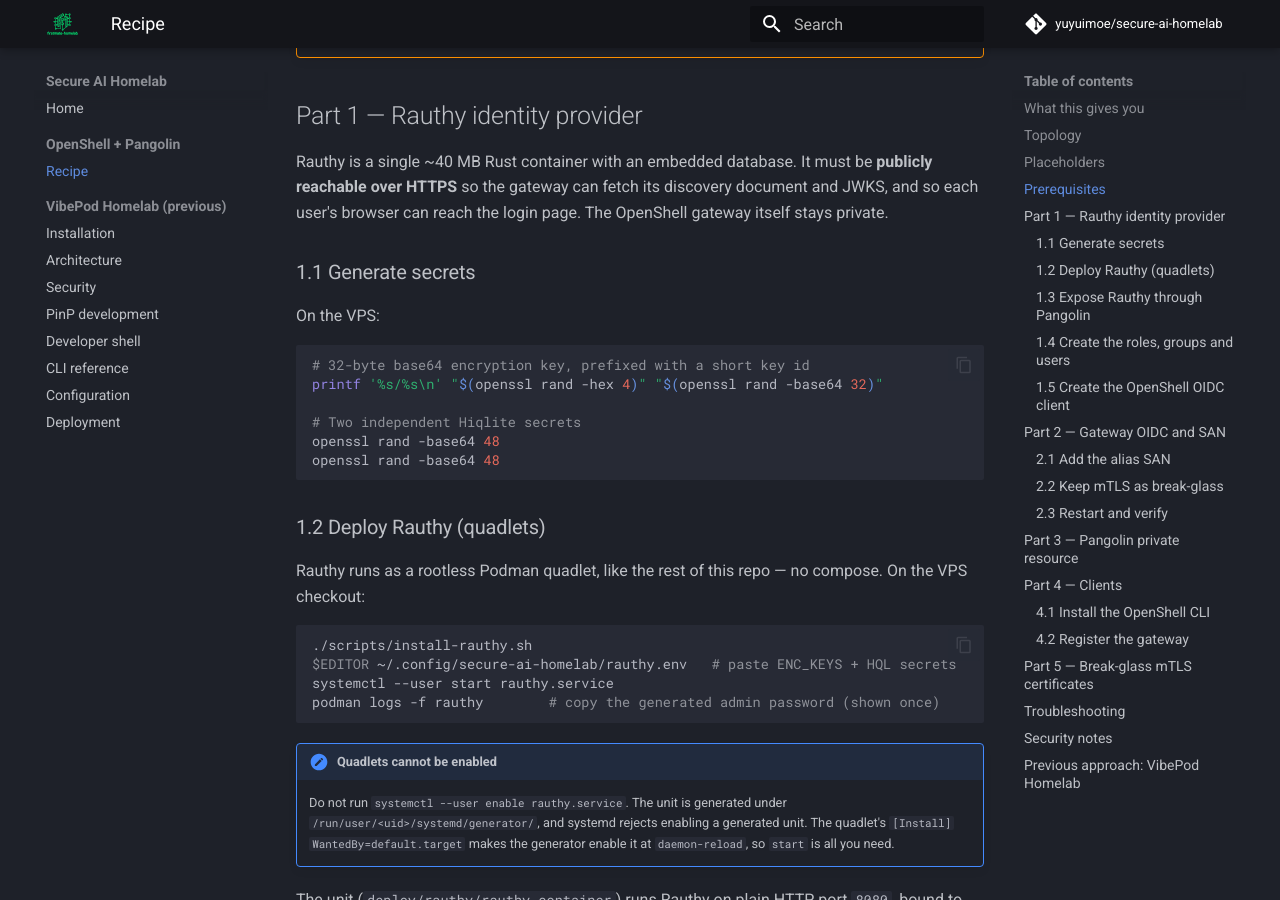
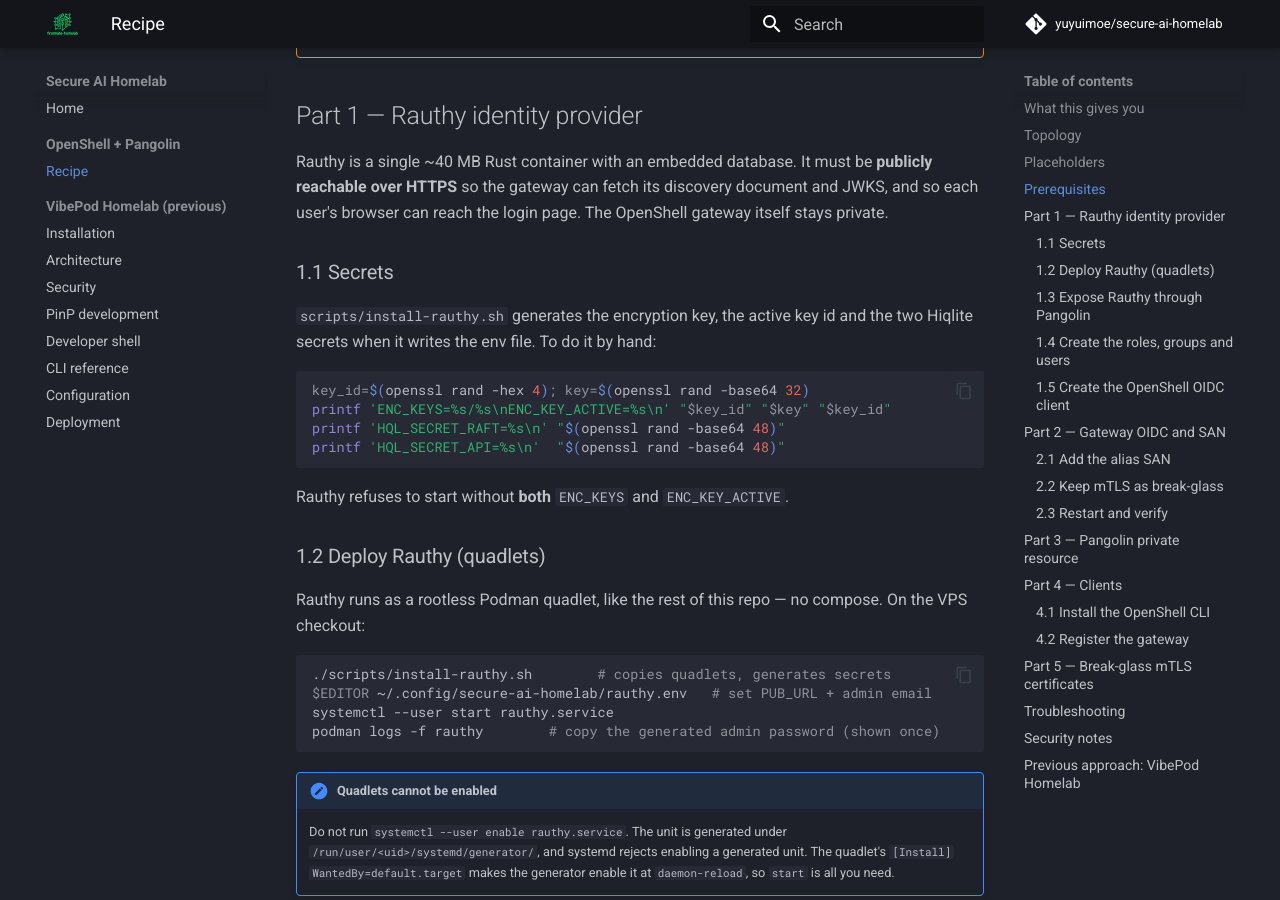
Before and after one commit to yuyuimoe/secure-ai-homelab, an MkDocs documentation site: the page built from docs/guides/openshell-pangolin.md, in a window 1280 px wide and 900 px high, scrolled down 1910 px. Built offline with MkDocs 1.6.1 and Material for MkDocs 9.7.7, drawn with Linux system fonts in a browser that asks for light colours; comment, search, counter and statistics services are not loaded.

Commit message:
fix(rauthy): require ENC_KEY_ACTIVE and generate secrets on install
Rauthy panics at startup (rauthy_config.rs:2840) when either encryption.keys
or encryption.key_active is empty. The env template only set ENC_KEYS, so a
fresh install could never boot. Add ENC_KEY_ACTIVE and have
install-rauthy.sh generate ENC_KEYS, ENC_KEY_ACTIVE and both Hiqlite secrets
when it writes rauthy.env.

````diff
--- a/docs/guides/openshell-pangolin.md
+++ b/docs/guides/openshell-pangolin.md
@@ -85,18 +85,19 @@ Rauthy is a single ~40 MB Rust container with an embedded database. It must be
 and JWKS, and so each user's browser can reach the login page. The OpenShell
 gateway itself stays private.
 
-### 1.1 Generate secrets
+### 1.1 Secrets
 
-On the VPS:
+`scripts/install-rauthy.sh` generates the encryption key, the active key id and
+the two Hiqlite secrets when it writes the env file. To do it by hand:
 
 ```bash
-# 32-byte base64 encryption key, prefixed with a short key id
-printf '%s/%s\n' "$(openssl rand -hex 4)" "$(openssl rand -base64 32)"
+key_id=$(openssl rand -hex 4); key=$(openssl rand -base64 32)
+printf 'ENC_KEYS=%s/%s\nENC_KEY_ACTIVE=%s\n' "$key_id" "$key" "$key_id"
+printf 'HQL_SECRET_RAFT=%s\n' "$(openssl rand -base64 48)"
+printf 'HQL_SECRET_API=%s\n'  "$(openssl rand -base64 48)"
+```
 
-# Two independent Hiqlite secrets
-openssl rand -base64 48
-openssl rand -base64 48
-```
+Rauthy refuses to start without **both** `ENC_KEYS` and `ENC_KEY_ACTIVE`.
 
 ### 1.2 Deploy Rauthy (quadlets)
 
@@ -104,8 +105,8 @@ Rauthy runs as a rootless Podman quadlet, like the rest of this repo — no comp
 On the VPS checkout:
 
 ```bash
-./scripts/install-rauthy.sh
-$EDITOR ~/.config/secure-ai-homelab/rauthy.env   # paste ENC_KEYS + HQL secrets
+./scripts/install-rauthy.sh        # copies quadlets, generates secrets
+$EDITOR ~/.config/secure-ai-homelab/rauthy.env   # set PUB_URL + admin email
 systemctl --user start rauthy.service
 podman logs -f rauthy        # copy the generated admin password (shown once)
 ```
````
Also changed, not shown: 2 other files.
